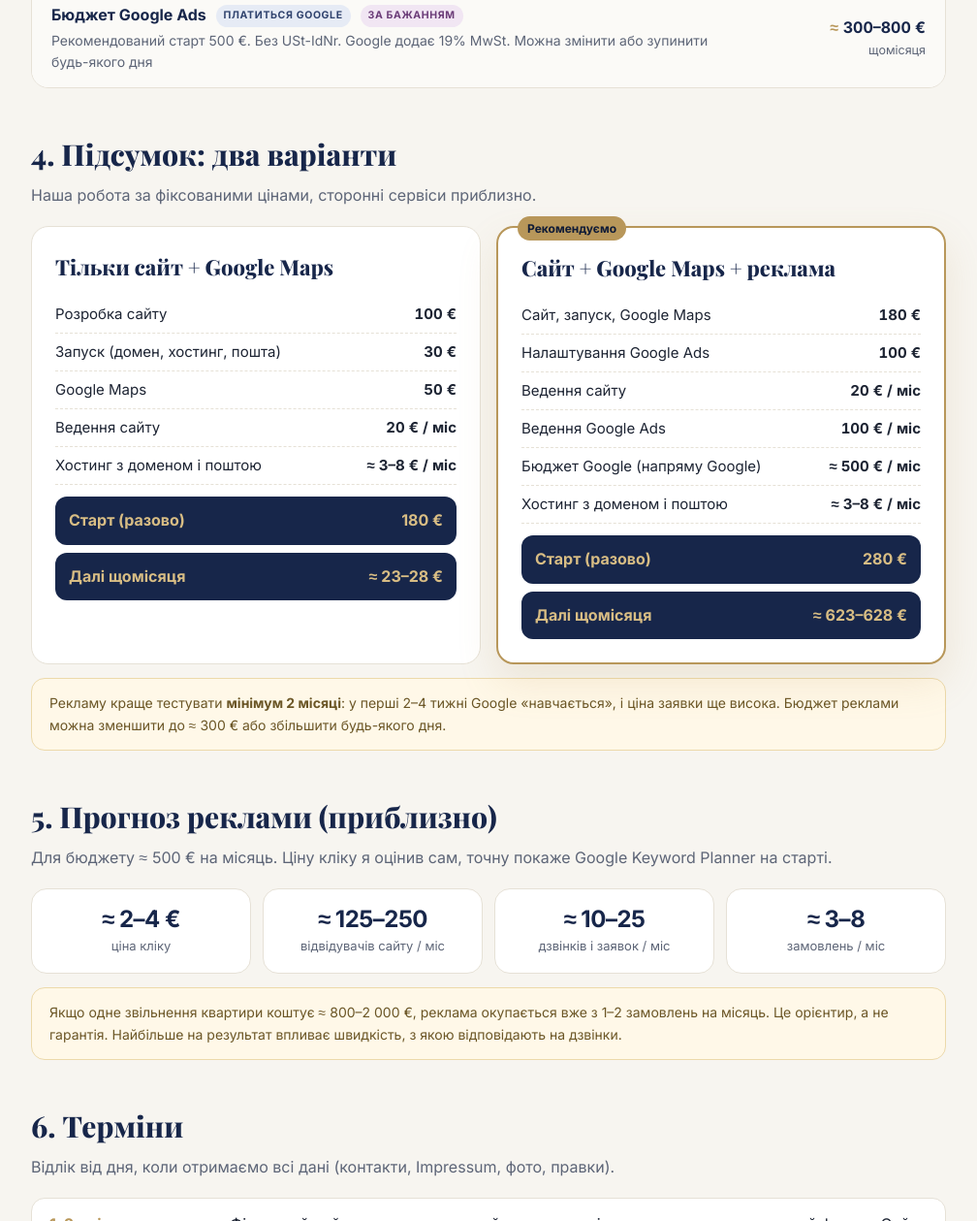
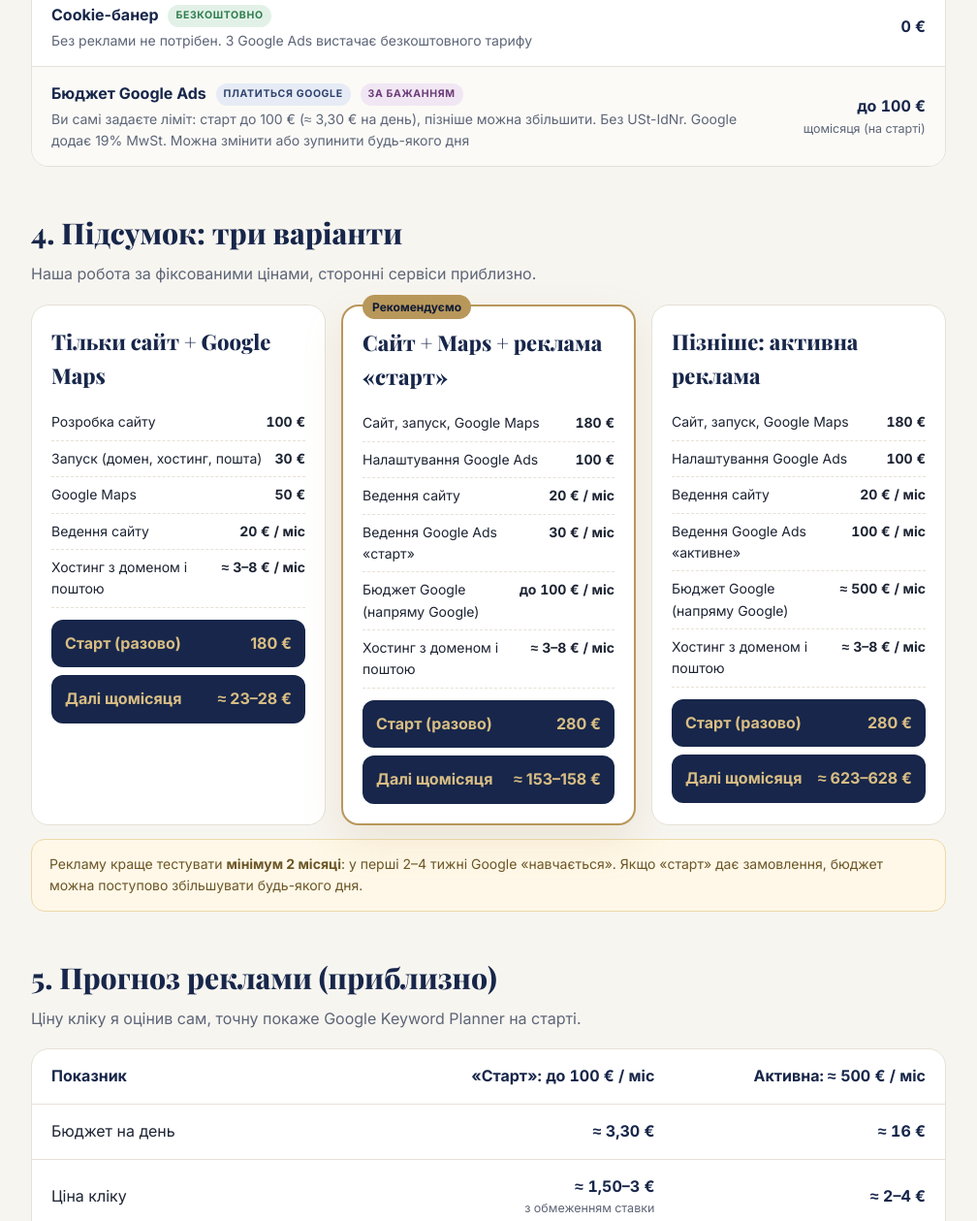
Before and after one commit to RToister/peanut_test, a plain HTML site: page hausfrei/kalkulation.html in a window 1280 px wide. Shown: the part 2174-3433 px from the top of the page at 97% size, without its empty margins (136-1144 px from the left). Drawn offline with Linux system fonts and the light colour scheme.

Commit message:
Cost estimate: add 100 EUR Google Ads starter plan and forecast
Co-Authored-By: Claude Opus 5.5 <noreply@anthropic.com>
Claude-Session: https://claude.ai/code/session_016sakCwB1mLHbxTpExFXeSt

```diff
--- a/hausfrei/kalkulation.html
+++ b/hausfrei/kalkulation.html
@@ -42,7 +42,7 @@ h2{font-size:clamp(23px,3.6vw,30px);margin-bottom:6px}
 .tag{display:inline-block;font-size:10.5px;font-weight:700;letter-spacing:.06em;text-transform:uppercase;padding:3px 8px;border-radius:20px;margin-left:6px;vertical-align:2px;white-space:nowrap}
 .us{background:#efe6d3;color:#7a5f2b}.ext{background:#e6ebf5;color:#30436e}.free{background:#e2f1e7;color:var(--ok)}.op{background:#f1e6f3;color:#6b3c78}
 .approx{color:var(--gold);font-weight:700}
-.plans{display:grid;grid-template-columns:repeat(2,1fr);gap:16px}
+.plans{display:grid;grid-template-columns:repeat(2,1fr);gap:16px}.plans.three{grid-template-columns:repeat(3,1fr)}.plans.three .pl{padding:20px}.plans.three .line{font-size:14px}
 .pl{background:#fff;border:1px solid var(--line);border-radius:18px;padding:24px;position:relative}
 .pl.hl{border:2px solid var(--gold);box-shadow:0 18px 40px rgba(184,151,90,.16)}
 .pl.hl::before{content:"Рекомендуємо";position:absolute;top:-12px;left:20px;background:var(--gold);color:var(--navy2);font-size:12px;font-weight:700;padding:3px 10px;border-radius:20px}
@@ -62,6 +62,7 @@ h2{font-size:clamp(23px,3.6vw,30px);margin-bottom:6px}
 .inc{columns:2;column-gap:28px;background:#fff;border:1px solid var(--line);border-radius:18px;padding:20px 26px;list-style:none}
 .inc li{break-inside:avoid;padding:4px 0 4px 24px;position:relative}.inc li::before{content:"✓";position:absolute;left:0;color:var(--gold);font-weight:700}
 footer{padding:40px 0 60px;color:var(--muted);font-size:13px}
+@media(max-width:900px){.plans.three{grid-template-columns:1fr}}
 @media(max-width:720px){.plans,.fc{grid-template-columns:1fr 1fr}.row{grid-template-columns:1fr}.p{text-align:left}.tl div{grid-template-columns:1fr;gap:2px}.inc{columns:1}}
 @media(max-width:480px){.plans,.fc{grid-template-columns:1fr}}
 @media print{body{background:#fff}.top{-webkit-print-color-adjust:exact;print-color-adjust:exact}section{break-inside:avoid}.row.tot,.pl .sum{-webkit-print-color-adjust:exact;print-color-adjust:exact}}
@@ -96,7 +97,8 @@ footer{padding:40px 0 60px;color:var(--muted);font-size:13px}
 <p class="sub">Можна підключити або вимкнути будь-якого місяця.</p>
 <div class="tbl">
 <div class="row"><div><b>Ведення сайту <span class="tag us">наша робота</span></b><small>Дрібні правки (тексти, ціни, фото, телефони) до 1 год на місяць, перевірка роботи сайту й форми, продовження домену і хостингу, оновлення Impressum і Datenschutz за змінами закону, резервна копія</small></div><div class="p">20 €<i>щомісяця</i></div></div>
-<div class="row opt"><div><b>Ведення Google Ads <span class="tag us">наша робота</span> <span class="tag op">за бажанням</span></b><small>Щотижнева оптимізація: прибираємо дорогі й нецільові запити, A/B-тести оголошень, звіт щомісяця (кліки, дзвінки, заявки, ціна заявки)</small></div><div class="p">100 €<i>щомісяця</i></div></div>
+<div class="row opt"><div><b>Ведення Google Ads: старт (бюджет до 100 €) <span class="tag us">наша робота</span> <span class="tag op">за бажанням</span></b><small>Щотижнева перевірка, мінус-слова, коригування ставок, короткий звіт щомісяця (кліки, дзвінки, заявки)</small></div><div class="p">30 €<i>щомісяця</i></div></div>
+<div class="row opt"><div><b>Ведення Google Ads: активне (бюджет від ≈ 300 €) <span class="tag us">наша робота</span> <span class="tag op">за бажанням</span></b><small>Оптимізація кілька разів на тиждень, окремі кампанії на послуги, A/B-тести оголошень, детальний звіт</small></div><div class="p">100 €<i>щомісяця</i></div></div>
 <div class="row opt"><div><b>Більші зміни поза пакетом</b><small>Новий блок, нова сторінка, редизайн розділу</small></div><div class="p">25 €<i>за годину</i></div></div>
 </div>
 </section>
@@ -110,14 +112,14 @@ footer{padding:40px 0 60px;color:var(--muted);font-size:13px}
 <div class="row opt"><div><b>Перевірка юристом <span class="tag op">за бажанням</span></b><small>Для 100% юридичної впевненості</small></div><div class="p"><span class="approx">≈</span> 150–400 €<i>разово</i></div></div>
 <div class="row"><div><b>Google Business Profile (Maps) <span class="tag free">безкоштовно</span></b></div><div class="p">0 €</div></div>
 <div class="row"><div><b>Cookie-банер <span class="tag free">безкоштовно</span></b><small>Без реклами не потрібен. З Google Ads вистачає безкоштовного тарифу</small></div><div class="p">0 €</div></div>
-<div class="row opt"><div><b>Бюджет Google Ads <span class="tag ext">платиться Google</span> <span class="tag op">за бажанням</span></b><small>Рекомендований старт 500 €. Без USt-IdNr. Google додає 19% MwSt. Можна змінити або зупинити будь-якого дня</small></div><div class="p"><span class="approx">≈</span> 300–800 €<i>щомісяця</i></div></div>
+<div class="row opt"><div><b>Бюджет Google Ads <span class="tag ext">платиться Google</span> <span class="tag op">за бажанням</span></b><small>Ви самі задаєте ліміт: старт до 100 € (≈ 3,30 € на день), пізніше можна збільшити. Без USt-IdNr. Google додає 19% MwSt. Можна змінити або зупинити будь-якого дня</small></div><div class="p">до 100 €<i>щомісяця (на старті)</i></div></div>
 </div>
 </section>
 
 <section>
-<h2>4. Підсумок: два варіанти</h2>
+<h2>4. Підсумок: три варіанти</h2>
 <p class="sub">Наша робота за фіксованими цінами, сторонні сервіси приблизно.</p>
-<div class="plans">
+<div class="plans three">
 <div class="pl"><h3>Тільки сайт + Google Maps</h3>
 <div class="line"><span>Розробка сайту</span><span>100 €</span></div>
 <div class="line"><span>Запуск (домен, хостинг, пошта)</span><span>30 €</span></div>
@@ -127,30 +129,42 @@ footer{padding:40px 0 60px;color:var(--muted);font-size:13px}
 <div class="sum"><span>Старт (разово)</span><span>180 €</span></div>
 <div class="sum"><span>Далі щомісяця</span><span>≈ 23–28 €</span></div>
 </div>
-<div class="pl hl"><h3>Сайт + Google Maps + реклама</h3>
+<div class="pl hl"><h3>Сайт + Maps + реклама «старт»</h3>
 <div class="line"><span>Сайт, запуск, Google Maps</span><span>180 €</span></div>
 <div class="line"><span>Налаштування Google Ads</span><span>100 €</span></div>
 <div class="line"><span>Ведення сайту</span><span>20 € / міс</span></div>
-<div class="line"><span>Ведення Google Ads</span><span>100 € / міс</span></div>
+<div class="line"><span>Ведення Google Ads «старт»</span><span>30 € / міс</span></div>
+<div class="line"><span>Бюджет Google (напряму Google)</span><span>до 100 € / міс</span></div>
+<div class="line"><span>Хостинг з доменом і поштою</span><span>≈ 3–8 € / міс</span></div>
+<div class="sum"><span>Старт (разово)</span><span>280 €</span></div>
+<div class="sum"><span>Далі щомісяця</span><span>≈ 153–158 €</span></div>
+</div>
+<div class="pl"><h3>Пізніше: активна реклама</h3>
+<div class="line"><span>Сайт, запуск, Google Maps</span><span>180 €</span></div>
+<div class="line"><span>Налаштування Google Ads</span><span>100 €</span></div>
+<div class="line"><span>Ведення сайту</span><span>20 € / міс</span></div>
+<div class="line"><span>Ведення Google Ads «активне»</span><span>100 € / міс</span></div>
 <div class="line"><span>Бюджет Google (напряму Google)</span><span>≈ 500 € / міс</span></div>
 <div class="line"><span>Хостинг з доменом і поштою</span><span>≈ 3–8 € / міс</span></div>
 <div class="sum"><span>Старт (разово)</span><span>280 €</span></div>
 <div class="sum"><span>Далі щомісяця</span><span>≈ 623–628 €</span></div>
 </div>
 </div>
-<p class="note">Рекламу краще тестувати <b>мінімум 2 місяці</b>: у перші 2–4 тижні Google «навчається», і ціна заявки ще висока. Бюджет реклами можна зменшити до ≈ 300 € або збільшити будь-якого дня.</p>
+<p class="note">Рекламу краще тестувати <b>мінімум 2 місяці</b>: у перші 2–4 тижні Google «навчається». Якщо «старт» дає замовлення, бюджет можна поступово збільшувати будь-якого дня.</p>
 </section>
 
 <section>
 <h2>5. Прогноз реклами (приблизно)</h2>
-<p class="sub">Для бюджету ≈ 500 € на місяць. Ціну кліку я оцінив сам, точну покаже Google Keyword Planner на старті.</p>
-<div class="fc">
-<div class="f"><b>≈ 2–4 €</b><span>ціна кліку</span></div>
-<div class="f"><b>≈ 125–250</b><span>відвідувачів сайту / міс</span></div>
-<div class="f"><b>≈ 10–25</b><span>дзвінків і заявок / міс</span></div>
-<div class="f"><b>≈ 3–8</b><span>замовлень / міс</span></div>
+<p class="sub">Ціну кліку я оцінив сам, точну покаже Google Keyword Planner на старті.</p>
+<div class="tbl">
+<div class="row" style="grid-template-columns:1.3fr 1fr 1fr"><div><b>Показник</b></div><div class="p">«Старт»: до 100 € / міс</div><div class="p">Активна: ≈ 500 € / міс</div></div>
+<div class="row" style="grid-template-columns:1.3fr 1fr 1fr"><div>Бюджет на день</div><div class="p">≈ 3,30 €</div><div class="p">≈ 16 €</div></div>
+<div class="row" style="grid-template-columns:1.3fr 1fr 1fr"><div>Ціна кліку</div><div class="p">≈ 1,50–3 €<i>з обмеженням ставки</i></div><div class="p">≈ 2–4 €</div></div>
+<div class="row" style="grid-template-columns:1.3fr 1fr 1fr"><div>Відвідувачів сайту</div><div class="p">≈ 30–60</div><div class="p">≈ 125–250</div></div>
+<div class="row" style="grid-template-columns:1.3fr 1fr 1fr"><div>Дзвінків і заявок</div><div class="p">≈ 3–6</div><div class="p">≈ 10–25</div></div>
+<div class="row tot" style="grid-template-columns:1.3fr 1fr 1fr"><div><b>Замовлень на місяць</b></div><div class="p">≈ 1–2</div><div class="p">≈ 3–8</div></div>
 </div>
-<p class="note">Якщо одне звільнення квартири коштує ≈ 800–2 000 €, реклама окупається вже з 1–2 замовлень на місяць. Це орієнтир, а не гарантія. Найбільше на результат впливає швидкість, з якою відповідають на дзвінки.</p>
+<p class="note"><b>Як економимо на «старті»:</b> ручна ставка з лімітом (наприклад, макс. 2 € за клік), тільки точні запити («Wohnungsauflösung Augsburg», «Entrümpelung Augsburg Kosten»), мінус-слова (kostenlos, selber, Container mieten, Job …), радіус 15–20 км, показ тільки в робочі години, кнопка дзвінка в оголошенні, без медійної мережі.<br><br>Якщо одне замовлення коштує ≈ 800–2 000 €, реклама окупається вже з 1 замовлення. Але на бюджеті до 100 € можливі й місяці без замовлень, тож перші 2 місяці — тест. Безкоштовно результат підсилять картка в Google Maps з відгуками й оголошення на Kleinanzeigen.de.</p>
 </section>
 
 <section>
```
